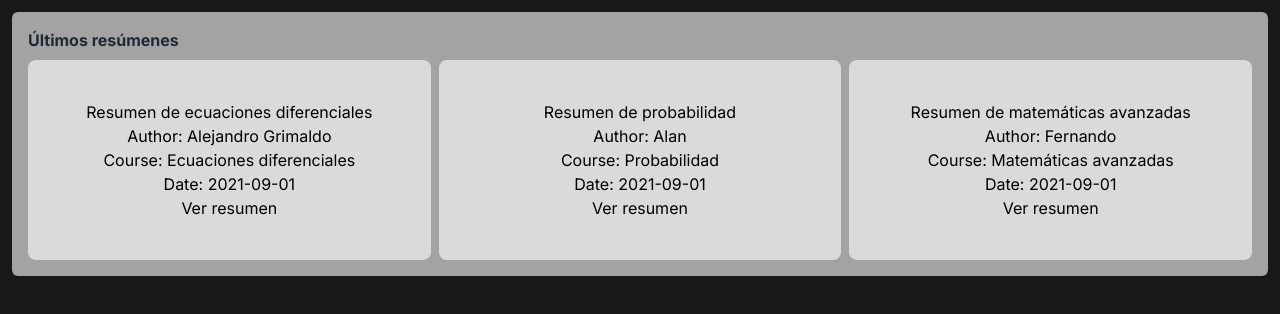
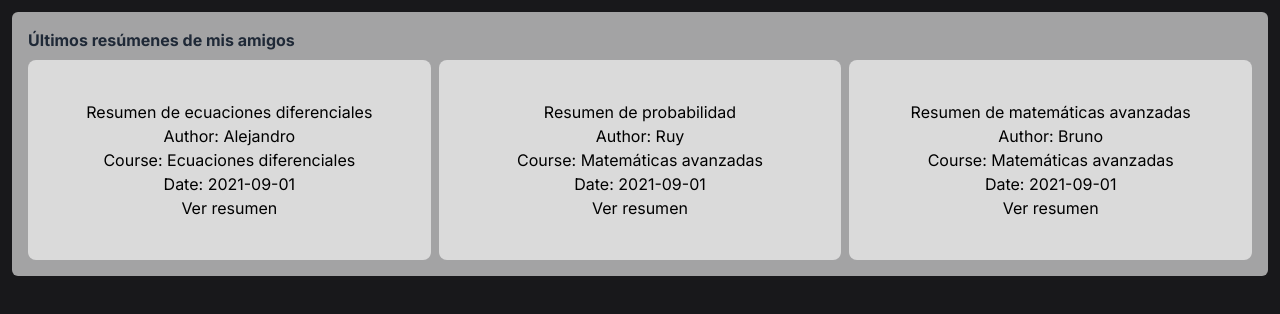
Before and after one commit to AlexGrim12/Study, a Next.js app: page /wfriends in a window 1280 px wide. Shown: the top 314 px of the page. Built offline with nearby package versions, Linux system fonts and the light colour scheme.

Commit message:
refactor: Update author names and course details in WFriends page

```diff
--- a/src/app/wfriends/page.tsx
+++ b/src/app/wfriends/page.tsx
@@ -6,21 +6,21 @@ export default function WFriends() {
     // title, author, course, date, url
     {
       title: 'Resumen de ecuaciones diferenciales',
-      author: 'Alejandro Grimaldo',
+      author: 'Alejandro',
       course: 'Ecuaciones diferenciales',
       date: '2021-09-01',
-      url: 'https://www.notion.so/Resumen-de-ecuaciones-diferenciales-1b2c7a6b3c2f4c7b9c7a6b3c2f4c7b9',
+      url: 'https://puffy-pan-a1d.notion.site/Ecuaciones-Diferenciales-424f30b44d624966913a6fa1a821acf7',
     },
     {
       title: 'Resumen de probabilidad',
-      author: 'Alan',
-      course: 'Probabilidad',
+      author: 'Ruy',
+      course: 'Matemáticas avanzadas',
       date: '2021-09-01',
-      url: 'https://www.notion.so/Resumen-de-probabilidad-1b2c7a6b3c2f4c7b9c7a6b3c2f4c7b9',
+      url: 'https://puffy-pan-a1d.notion.site/Matem-ticas-Avanzadas-2b663830df3f42cebb164e3833a0b8c8',
     },
     {
       title: 'Resumen de matemáticas avanzadas',
-      author: 'Fernando',
+      author: 'Bruno',
       course: 'Matemáticas avanzadas',
       date: '2021-09-01',
       url: 'https://www.notion.so/Resumen-de-matem-ticas-avanzadas-1b2c7a6b3c2f4c7b9c7a6b3c2f4c7b9',
@@ -37,7 +37,9 @@ export default function WFriends() {
   return (
     <div className="bg-zinc-900 min-h-screen flex flex-col">
       <div className="col-span-2 bg-white rounded-md p-4 bg-opacity-60 m-3">
-        <h2 className="text-gray-800 font-bold mb-2">Últimos resúmenes</h2>
+        <h2 className="text-gray-800 font-bold mb-2">
+          Últimos resúmenes de mis amigos
+        </h2>
         <div className="grid grid-cols-3 gap-2 ">
           {lastestSummaries.map((summary) => (
             <div
```
